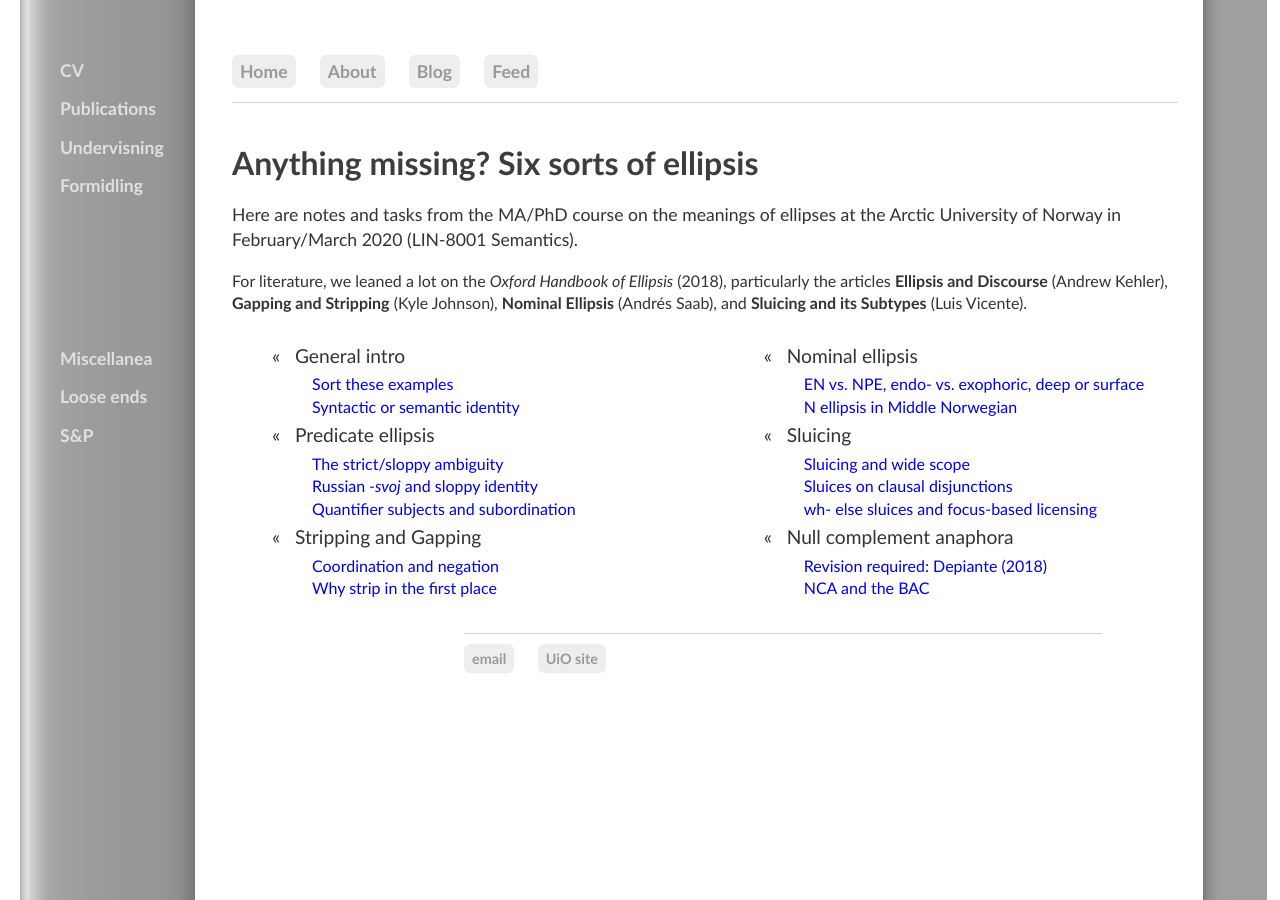
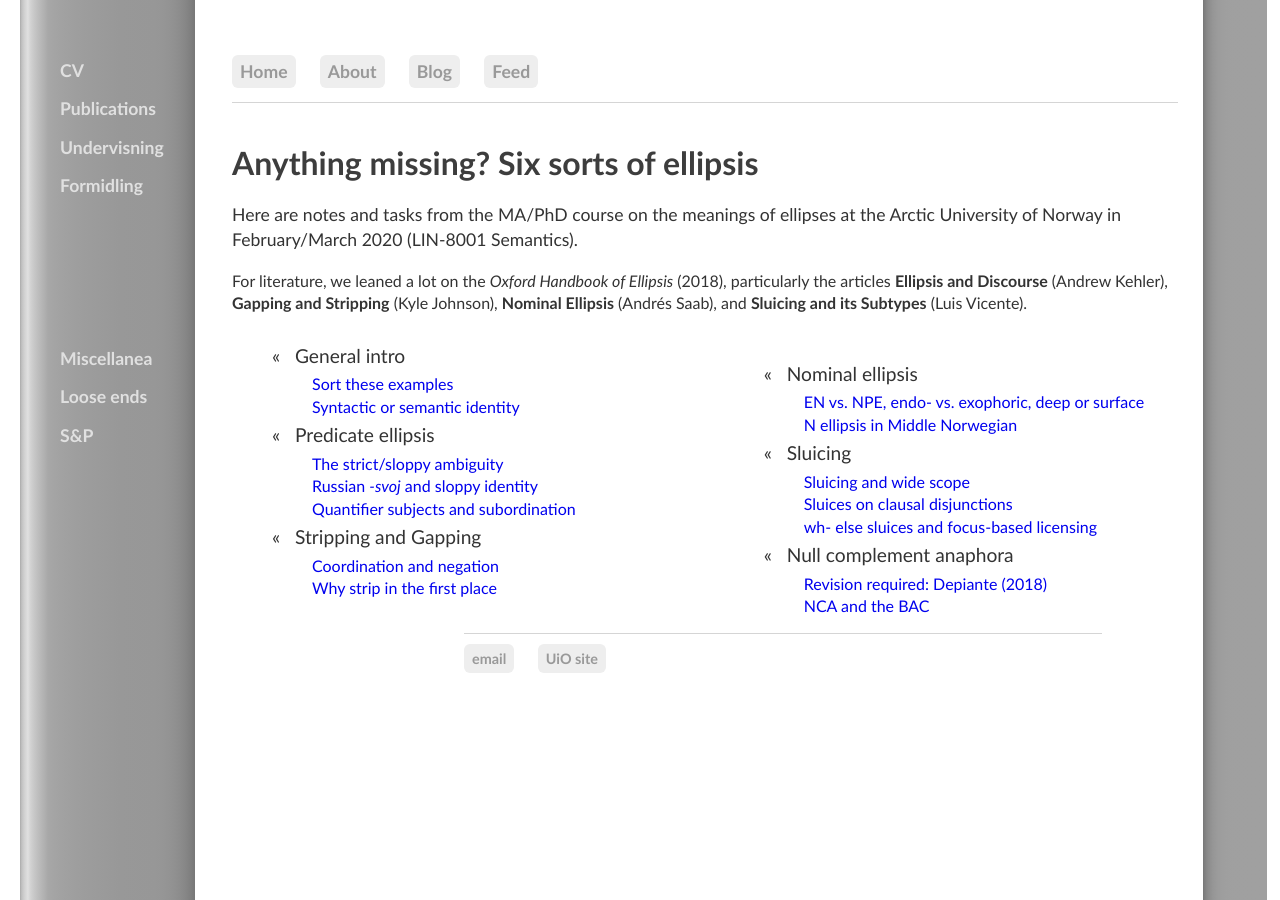
Before and after one commit to kjelljs/kjelljs.github.io, a Jekyll site: the page built from courses/ellipsis/index.html, in a window 1280 px wide. Built offline with Jekyll 4.4.1, drawn with Linux system fonts in a browser that asks for light colours.

Commit message:
Update index.html

```diff
--- a/courses/ellipsis/index.html
+++ b/courses/ellipsis/index.html
@@ -17,7 +17,7 @@ title: "Anything missing? Six sorts of ellipsis"
   <li><a href="/courses/ellipsis/quanti.html">Quantifier subjects and subordination</a></li></ul></li>
 <li id="blogposts">&laquo; &nbsp; Stripping and Gapping</li><ul>
   <li><a href="/courses/ellipsis/coneg.html">Coordination and negation</a></li>
-  <li><a href="/courses/ellipsis/whystrip.html">Why strip in the first place</a></li></ul></li></ul></div>
+  <li><a href="/courses/ellipsis/whystrip.html">Why strip in the first place</a></li></ul></li></ul></div><br>
 <div class="right"></br>
 <ul style="margin-top:-10px">
 <li id="blogposts">&laquo; &nbsp; Nominal ellipsis</li><ul>
@@ -31,4 +31,4 @@ title: "Anything missing? Six sorts of ellipsis"
   <li><a href="/courses/ellipsis/nca1.html">Revision required: Depiante (2018)</a></li>
   <li><a href="/courses/ellipsis/nca2.html">NCA and the BAC</a></li>
   </ul></li>
-</ul><br>
+</ul>
```
